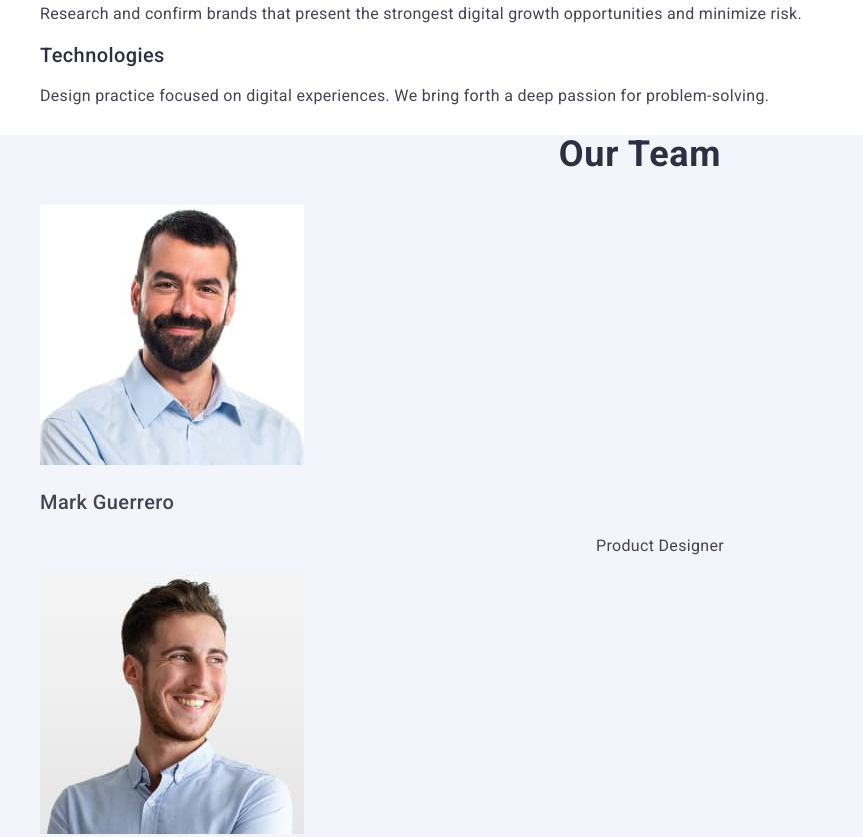
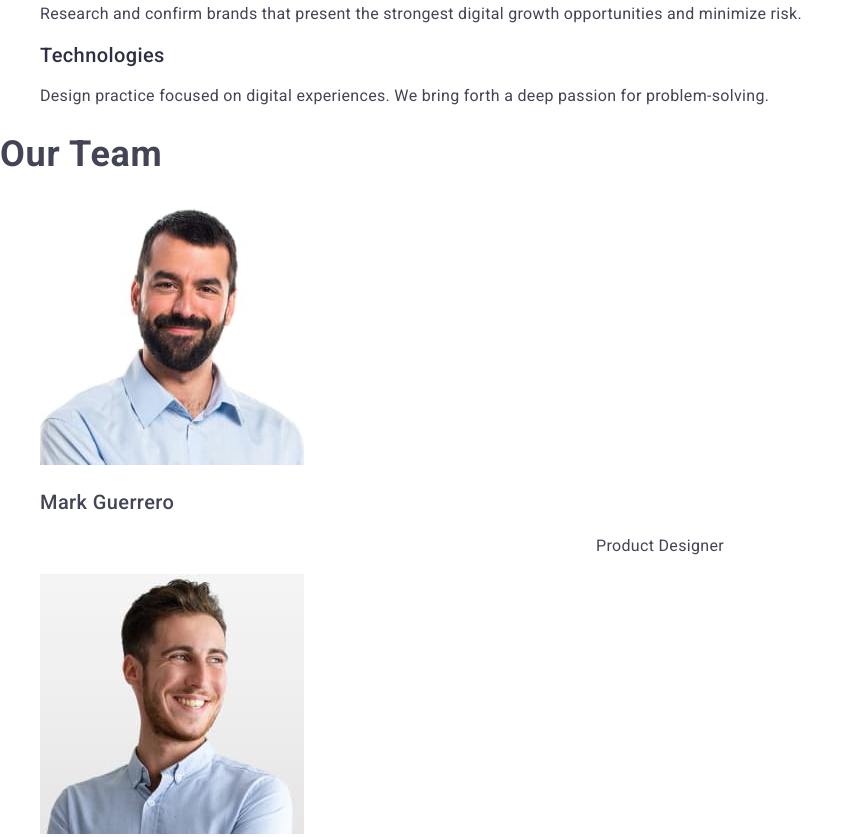
Before and after one commit to Makmak1313/goit-markup-hw-02, a plain HTML site: page index.html in a window 1280 px wide. Shown: the part 580-1417 px from the top of the page, without its empty margins (0-863 px from the left). Drawn offline with nearby package versions, Linux system fonts and the light colour scheme.

Commit message:
main page markup 5

```diff
--- a/css/styles.css
+++ b/css/styles.css
@@ -96,7 +96,7 @@ line-height: 1.5
 
 }
 .second-sector {
-background: #F4F4FD
+background:  #FFFFFF
 }
 .title-img {
     color: #FFFFFF
@@ -110,7 +110,7 @@ background: #F4F4FD
 background-color: #FFFFFF
 }
 .sector-name {
-color:  #2E2F42;
+color: #2e2f42
 text-align: center;
 font-size: 36px;
 font-style: normal;
```
